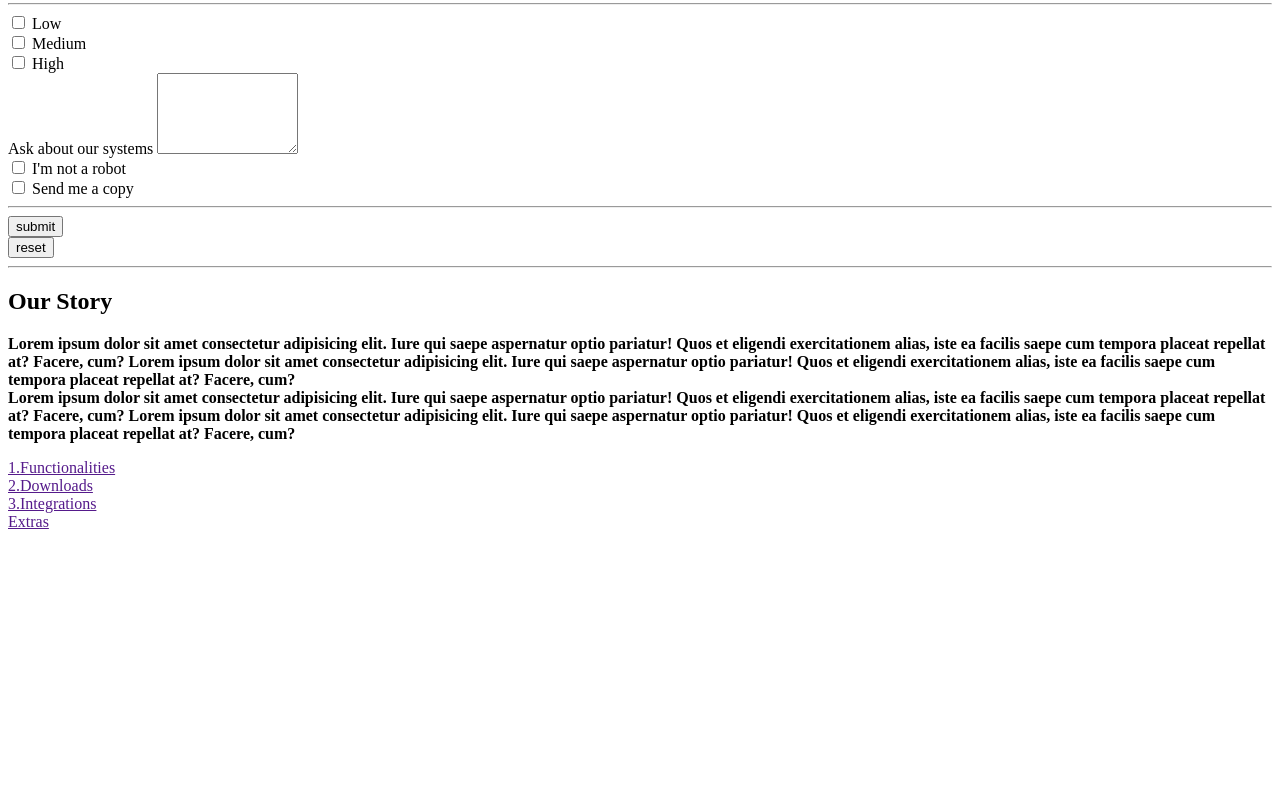
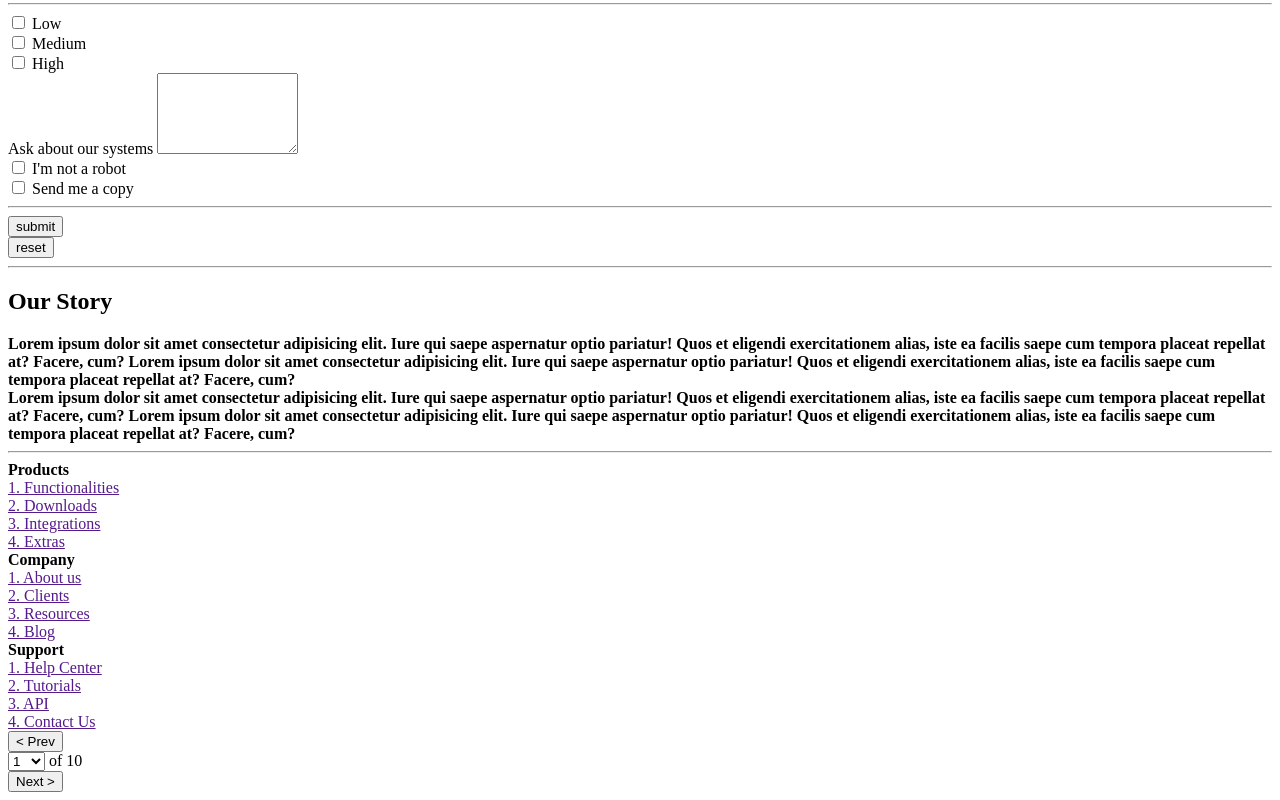
Before and after one commit to SebastianRonchetti/BaSP-M2022-Etapa-1, a plain HTML site: page semana-1/index.html in a window 1280 px wide. Shown: the part 2939-3739 px from the top of the page. Before the commit the page ends 3478 px from the top, so only its background shows below. Drawn offline with Linux system fonts and the light colour scheme.

Commit message:
added resources for sidebar and footer

```diff
--- a/semana-1/index.html
+++ b/semana-1/index.html
@@ -13,6 +13,9 @@
             <h1>Trackgenix SA</h1>
             </div>
         </header>
+        <aside>
+
+        </aside>
         <section>
             <div>
                 <h2>Manage your hours and teams with ease</h2>
@@ -293,20 +296,68 @@
                 </b>
             </div>
         </section>
+        <hr>
         <section>
+            <nav>
+                <div>
+                    <div>
+                        <b>Products</b>
+                    </div>
+                    <a href="">1. Functionalities</a>
+                    <br>
+                    <a href="">2. Downloads</a>
+                    <br>
+                    <a href="">3. Integrations</a>
+                    <br>
+                    <a href="">4. Extras</a>
+                </div>
+                <div>
+                    <div>
+                        <b>Company</b>
+                    </div>
+                    <a href="">1. About us</a>
+                    <br>
+                    <a href="">2. Clients</a>
+                    <br>
+                    <a href="">3. Resources</a>
+                    <br>
+                    <a href="">4. Blog</a>
+                </div>
+                <div>
+                    <div>
+                        <b>Support</b>
+                    </div>
+                    <a href="">1. Help Center</a>
+                    <br>
+                    <a href="">2. Tutorials</a>
+                    <br>
+                    <a href="">3. API</a>
+                    <br>
+                    <a href="">4. Contact Us</a>
+                </div>
+            </nav>
             <div>
-                <dir></dir>
-                <a href="">1.Functionalities</a>
-                <br>
-                <a href="">2.Downloads</a>
-                <br>
-                <a href="">3.Integrations</a>
-                <br>
-                <a href="">Extras</a>
-            </div>
-            <div>
-
+                <input type="button" value="< Prev">
+                <div>
+                    <select name="pages" id="pages" name="pages">
+                        <option value="1">1</option>
+                        <option value="2">2</option>
+                        <option value="3">3</option>
+                        <option value="4">4</option>
+                        <option value="5">5</option>
+                        <option value="6">6</option>
+                        <option value="7">7</option>
+                        <option value="8">8</option>
+                        <option value="9">9</option>
+                        <option value="10">10</option>
+                    </select>
+                    <label for="pages">of 10</label>
+                </div>
+                <input type="button" value="Next >">
             </div>
         </section>
+        <footer>
+
+        </footer>
     </body>
 </html>
```
Also changed, not shown: semana-1/resources/icons/facebook.PNG (added), semana-1/resources/icons/github.PNG (added), semana-1/resources/icons/homeIcon.PNG (added), semana-1/resources/icons/instagram.PNG (added), semana-1/resources/icons/linkedin.PNG (added), semana-1/resources/icons/mailIcon.PNG (added), semana-1/resources/icons/phoneIcon.PNG (added), semana-1/resources/icons/twitter.PNG (added).
